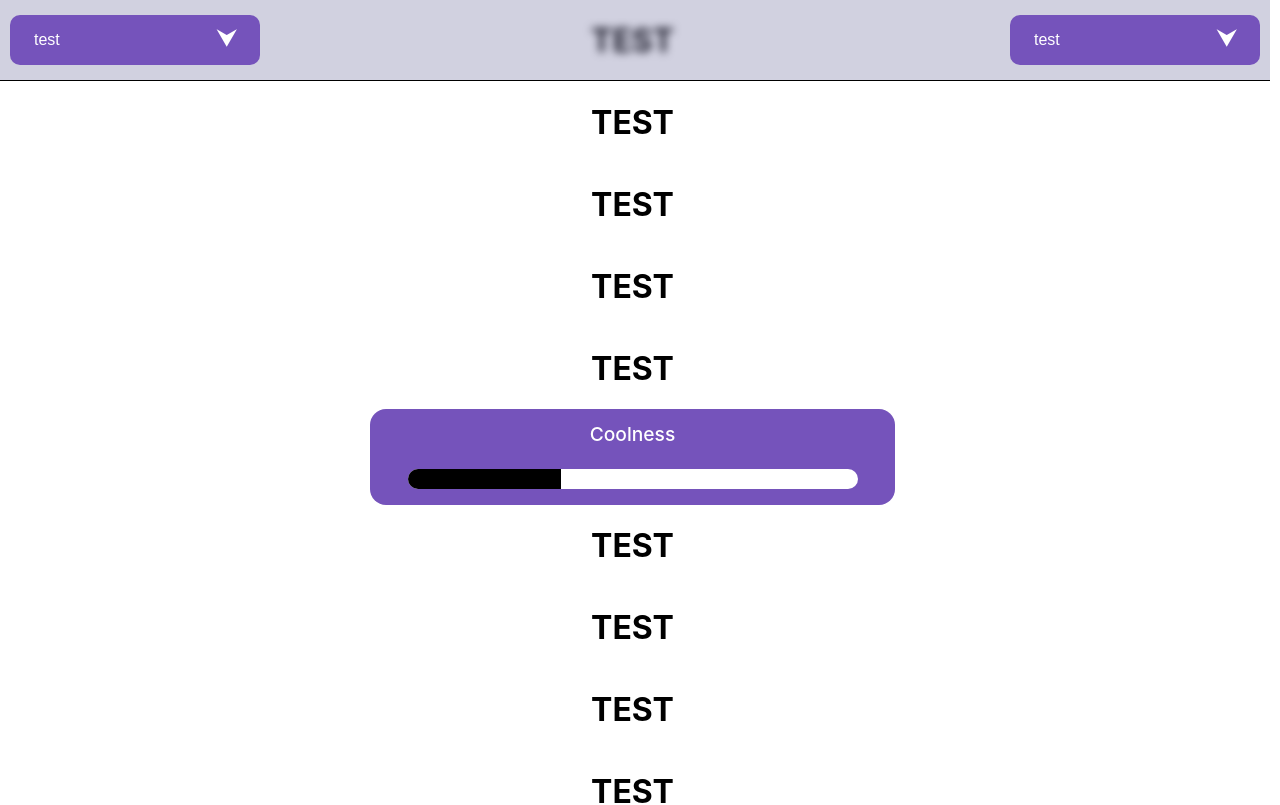
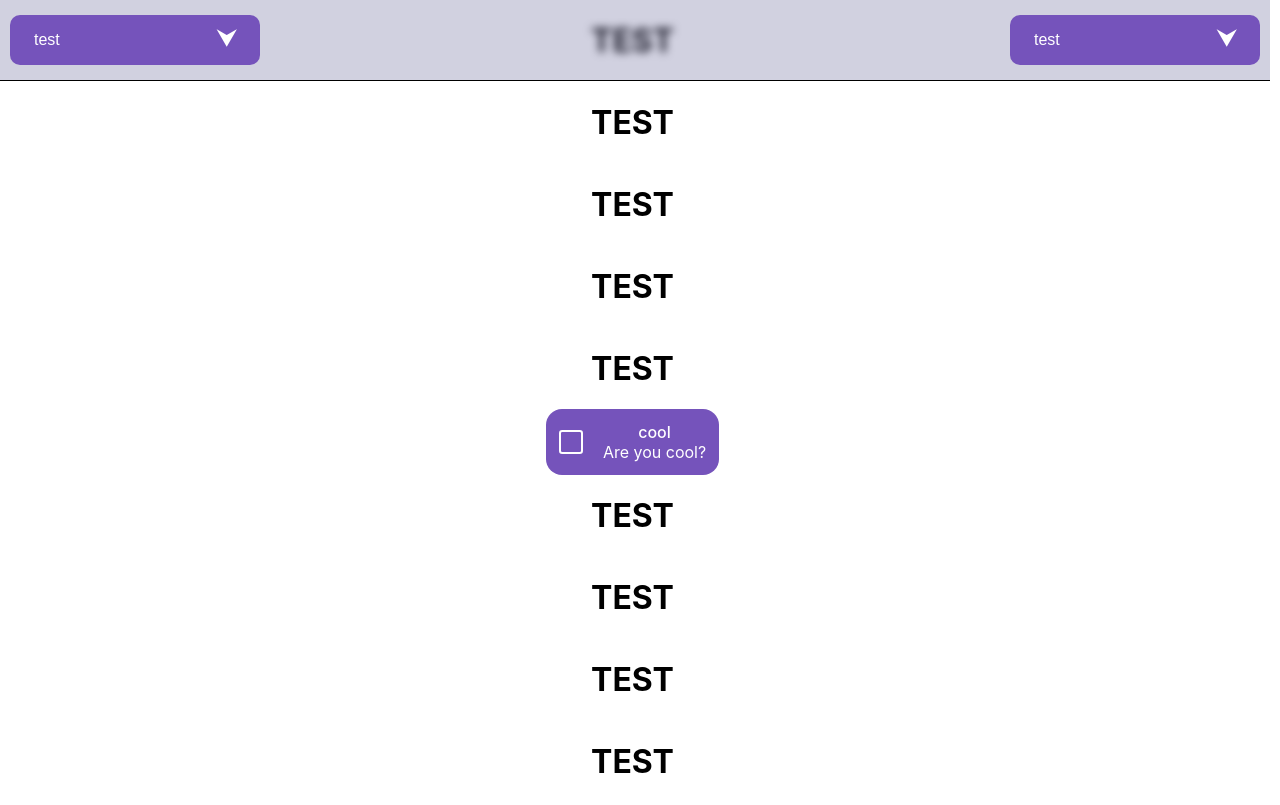
Before and after one commit to thuner2007/ColinsSDX, a React (Create React App) app: page / in a window 1280 px wide. Shown: the top 805 px of the page. Built offline with nearby package versions, Linux system fonts and the light colour scheme.

Commit message:
feat: add simplecheckbox1

```diff
--- a/src/App.tsx
+++ b/src/App.tsx
@@ -10,6 +10,7 @@ import SimpleButton1 from "./components/Buttons/SimpleButton1/SimpleButton1.tsx"
 import SimpleSmallPopUp from "./components/PopUps/SimpleSmallPopUp/SimpleSmallPopUp.tsx";
 import SimpleAccordion1 from "./components/Accordions/SimpleAccordion1/SimpleAccordion1.tsx";
 import SimpleChart1 from "./components/Charts/SimpleChart1/SimpleChart1.tsx";
+import SimpleCheckbox1 from "./components/Checkboxes/SimpleCheckbox1/SimpleCheckbox1.tsx";
 function App() {
   const [show, setShow] = useState(false);
   const consoleLogHey = () => {
@@ -81,7 +82,15 @@ function App() {
       <h1>TEST</h1>
       <h1>TEST</h1>
       <h1>TEST</h1>
-      <SimpleChart1 percentage={34} label="Coolness" />
+      <SimpleCheckbox1
+        label="cool"
+        text="Are you cool?"
+        onChange={() => {
+          console.log("clicked checkbox");
+        }}
+        checkedSymbol="X"
+      />
+      {/* <SimpleChart1 percentage={34} label="Coolness" /> */}
       {/* <SimpleAccordion1
         dynamicHeight={true}
         items={[
--- /dev/null
+++ b/src/components/Checkboxes/SimpleCheckbox1/SimpleCheckbox1.css
@@ -0,0 +1,55 @@
+.mainDivSimpleCheckbox1 {
+  display: flex;
+  overflow: hidden;
+  justify-content: center;
+  gap: 20px;
+}
+
+.leftDivSimpleCheckbox1 {
+  display: flex;
+  align-items: center;
+  justify-content: center;
+
+  height: 100%;
+}
+
+.rightDivSimpleCheckbox1 {
+  display: flex;
+  align-items: center;
+  justify-content: center;
+
+  flex-direction: column;
+
+  height: 100%;
+}
+
+.labelSimpleCheckbox1 {
+  margin: 0;
+  padding: 0;
+  font-weight: 500;
+}
+
+.textSimpleCheckbox1 {
+  margin: 0;
+  padding: 0;
+}
+
+.inputSimpleCheckbox1 {
+  text-align: center;
+
+  display: flex;
+  justify-content: center;
+  align-items: center;
+
+  -webkit-appearance: initial;
+  appearance: initial;
+  border-radius: 0.2rem;
+  position: relative;
+
+  margin: 0;
+  padding: 0;
+}
+
+.inputSimpleCheckbox1:checked::after {
+  content: var(--checked-symbol);
+}
--- /dev/null
+++ b/src/components/Checkboxes/SimpleCheckbox1/SimpleCheckbox1.tsx
@@ -0,0 +1,80 @@
+import React from "react";
+import "./SimpleCheckbox1.css";
+
+interface SimpleCheckbox1Props {
+  label?: string;
+  text?: string;
+  checked?: boolean;
+  onChange?: () => void;
+  bgColor?: string;
+  borderRadius?: string;
+  color?: string;
+  fontSize?: string;
+  margin?: string;
+  padding?: string;
+  borderWidth?: string;
+  borderColor?: string;
+  alignItems?: "center" | "flex-start" | "flex-end";
+  checkedSymbol: string;
+}
+
+const SimpleCheckbox1: React.FC<SimpleCheckbox1Props> = ({
+  label,
+  text,
+  checked,
+  onChange,
+  bgColor,
+  borderRadius,
+  borderColor,
+  borderWidth,
+  color,
+  fontSize,
+  margin,
+  padding,
+  alignItems,
+  checkedSymbol,
+}) => {
+  return (
+    <div
+      className="mainDivSimpleCheckbox1"
+      style={{
+        backgroundColor: bgColor || "#7553BB",
+        borderRadius: borderRadius || "1rem",
+        border: borderWidth
+          ? `${borderWidth} solid ${borderColor || "none"}`
+          : borderColor
+          ? `2px solid ${borderColor}`
+          : "2px solid none",
+        color: color || "white",
+        fontSize: fontSize || "1rem",
+        margin: margin || "0",
+        padding: padding || "0.8rem",
+        alignItems: alignItems || "center",
+      }}
+    >
+      <div className="leftDivSimpleCheckbox1">
+        <input
+          className="inputSimpleCheckbox1"
+          style={
+            {
+              height: "1.5rem",
+              width: "1.5rem",
+              border: `2px solid ${bgColor || "white"}`,
+              color: color || "white",
+              "--checked-symbol": `"${checkedSymbol}"`,
+            } as React.CSSProperties
+          }
+          type="checkbox"
+          checked={checked}
+          onChange={onChange}
+        />
+      </div>
+      <div className="rightDivSimpleCheckbox1">
+        <p className="labelSimpleCheckbox1">{label}</p>
+        <p className="textSimpleCheckbox1">{text}</p>
+      </div>
+    </div>
+  );
+};
+
+export default SimpleCheckbox1;
```
